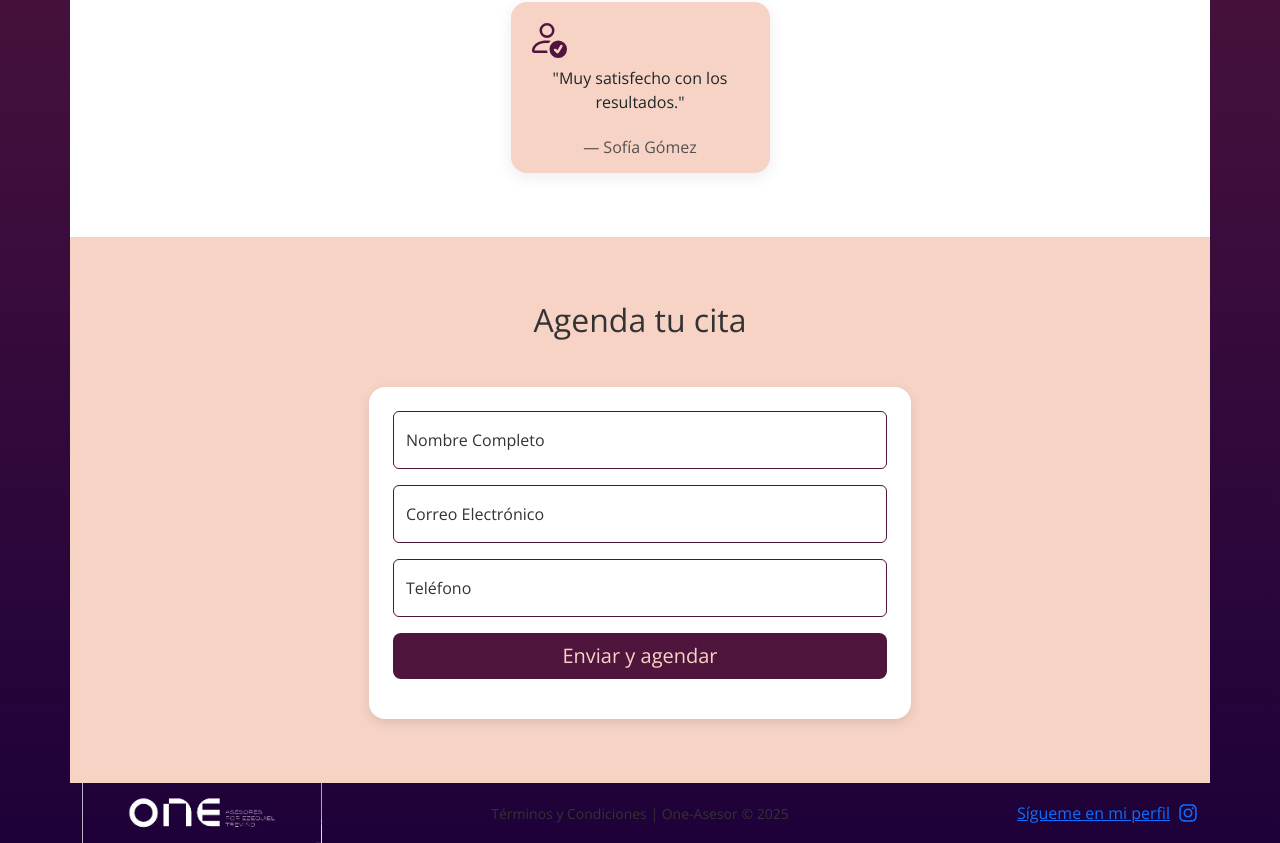
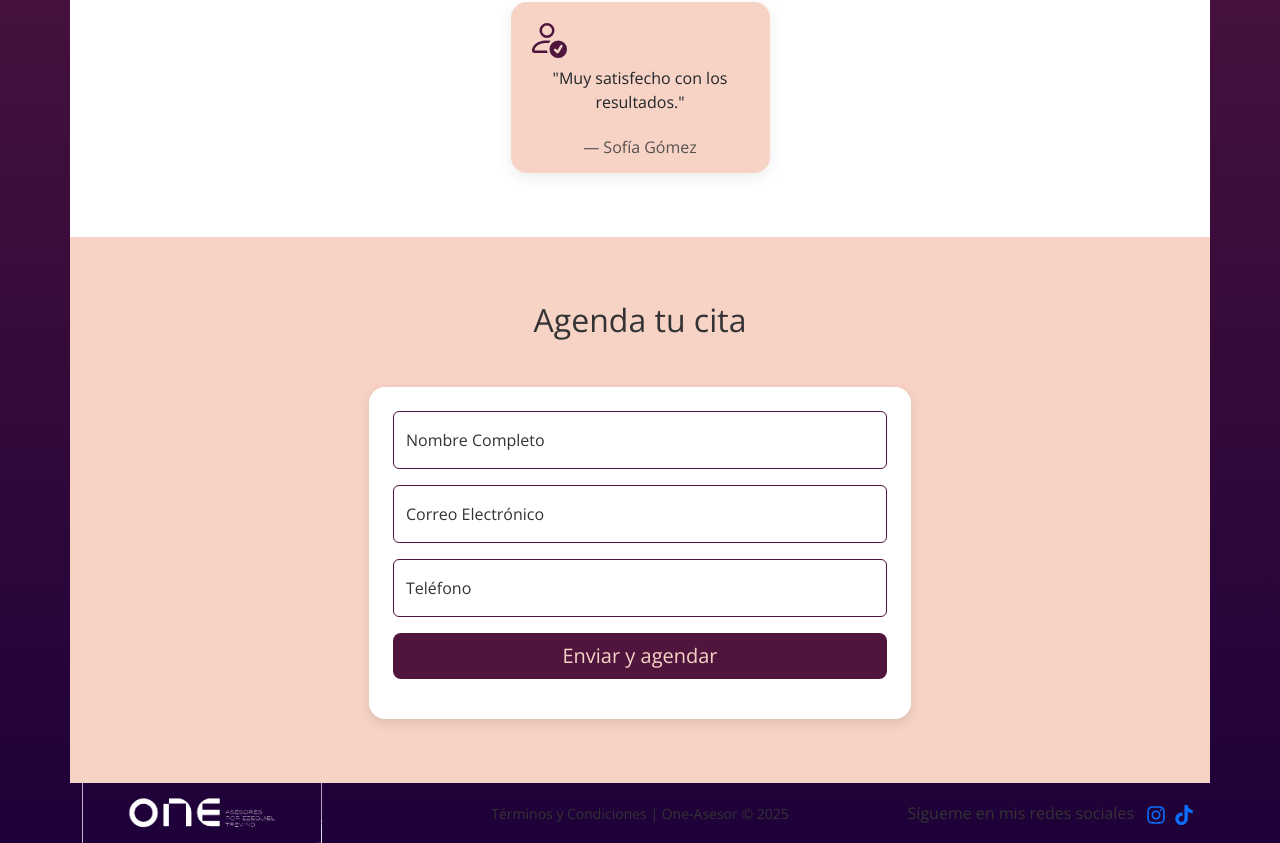
Before and after one commit to FerDeGante/one-asesor, a React (Vite) app: page / in a window 1280 px wide. Shown: the part 3366-4209 px from the top of the page. Built offline with nearby package versions, Linux system fonts and the light colour scheme; no server answers.

Commit message:
agregué tiktok

```diff
--- a/src/components/Footer.jsx
+++ b/src/components/Footer.jsx
@@ -1,11 +1,14 @@
+// src/components/Footer.jsx
 import React from 'react';
 import { Container, Row, Col } from 'react-bootstrap';
 import { FaInstagram } from 'react-icons/fa';
+import { SiTiktok } from 'react-icons/si';
 
 const Footer = () => (
   <footer className="footer-custom">
     <Container>
       <Row className="align-items-center">
+        {/* Logo */}
         <Col xs={12} md={4} className="text-center text-md-start mb-3 mb-md-0">
           <img
             src="/assets/one_logo_largo_transparent.png"
@@ -13,20 +16,34 @@ const Footer = () => (
             height="60"
           />
         </Col>
+
+        {/* Términos y año */}
         <Col xs={12} md={4} className="text-center mb-3 mb-md-0">
           <small>
             Términos y Condiciones | One-Asesor &copy; {new Date().getFullYear()}
           </small>
         </Col>
+
+        {/* Redes sociales: Instagram + TikTok */}
         <Col xs={12} md={4} className="text-center text-md-end">
+          <span className="me-2">Sígueme en mis redes sociales</span>
           <a
             href="https://www.instagram.com/one_asesor/"
             target="_blank"
             rel="noopener noreferrer"
-            className="d-inline-flex align-items-center"
+            className="mx-1"
+            aria-label="Instagram"
           >
-            <span className="me-2">Sígueme en mi perfil</span>
             <FaInstagram size={20} />
+          </a>
+          <a
+            href="https://www.tiktok.com/@one_asesor"
+            target="_blank"
+            rel="noopener noreferrer"
+            className="mx-1"
+            aria-label="TikTok"
+          >
+            <SiTiktok size={20} />
           </a>
         </Col>
       </Row>
--- a/src/pages/Home.jsx
+++ b/src/pages/Home.jsx
@@ -125,7 +125,7 @@ const mainTestimonial = {
 };
 const ferTestimonial = {
   img: '/assets/testimonial_Fer_De_Gante.jpeg',
-  name: 'Fer De Gante',
+  name: 'Fernando De Gante',
   text:
     '“La asesoría de Ezequiel me permitió optimizar mis inversiones y proteger a mi familia.”'
 };
```
